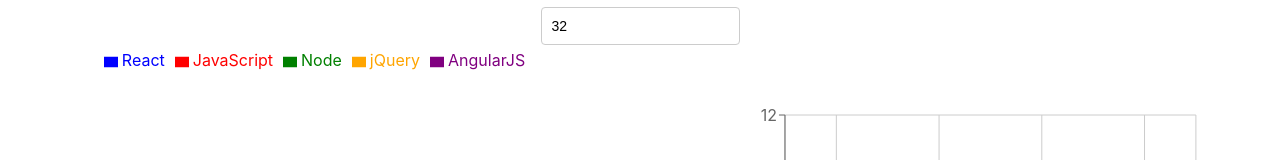
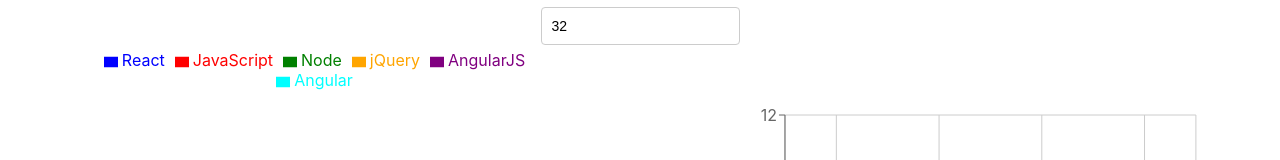
Before and after one commit to simharuk2021/meet, a React (Create React App) app: page / in a window 1280 px wide. Shown: the part 155-315 px from the top of the page. Built offline with nearby package versions, Linux system fonts and the light colour scheme; what atatus-spa would draw is missing.

Commit message:
PIE CHART ADDED 1.1

```diff
--- a/src/EventGenre.js
+++ b/src/EventGenre.js
@@ -6,7 +6,7 @@
 	// Creates a function to get genre data from events data
 	useEffect(() => {
 		const getData = () => {
-			const genres = ['React', 'JavaScript', 'Node', 'jQuery', 'AngularJS'];
+			const genres = ['React', 'JavaScript', 'Node', 'jQuery', 'AngularJS', 'Angular'];
 
 			const data = genres.map(genre => {
 				const value = events.filter(({ summary }) =>
@@ -19,7 +19,7 @@
 		setData(() => getData());
 	}, [events]);
 
-	const colors = ['blue', 'red', 'green', 'orange', 'purple'];
+	const colors = ['blue', 'red', 'green', 'orange', 'purple', 'cyan'];
 
 return (
     <ResponsiveContainer height={400} >
```
